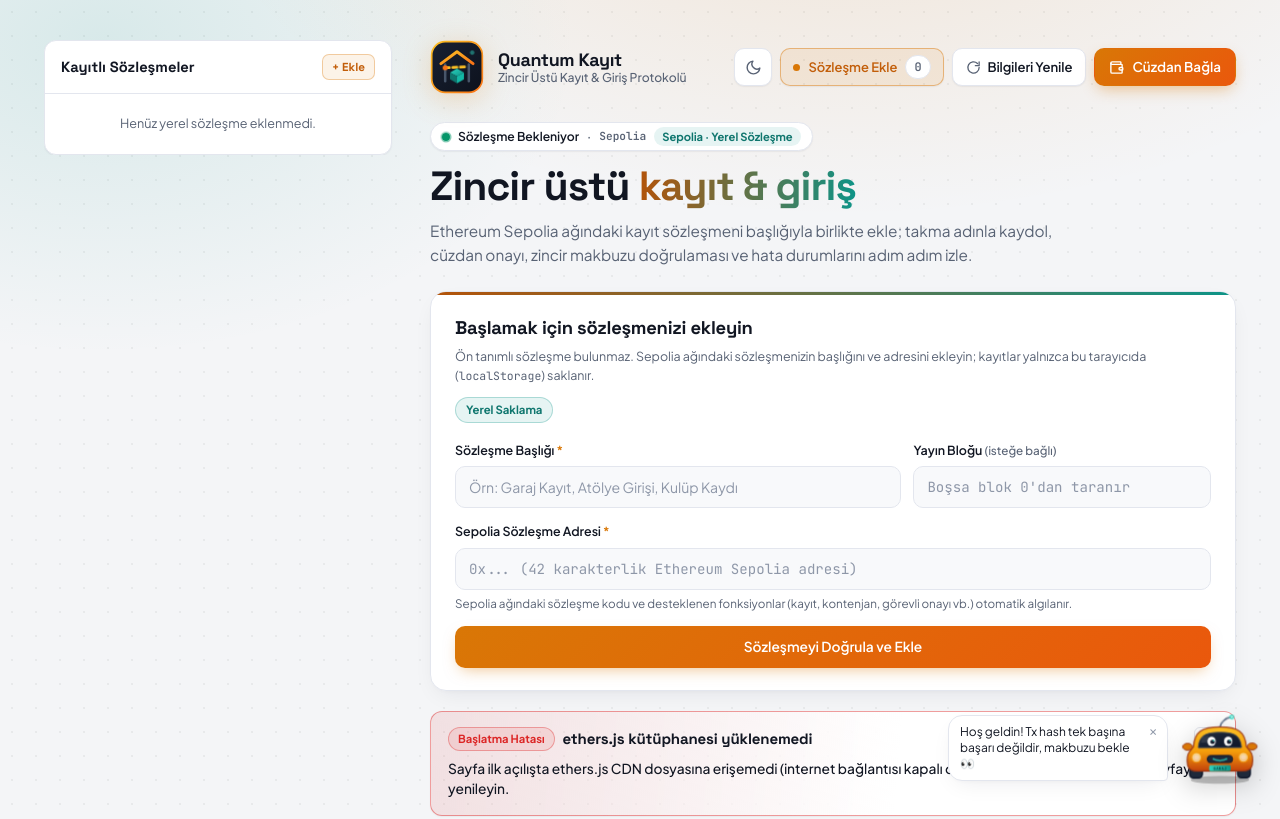
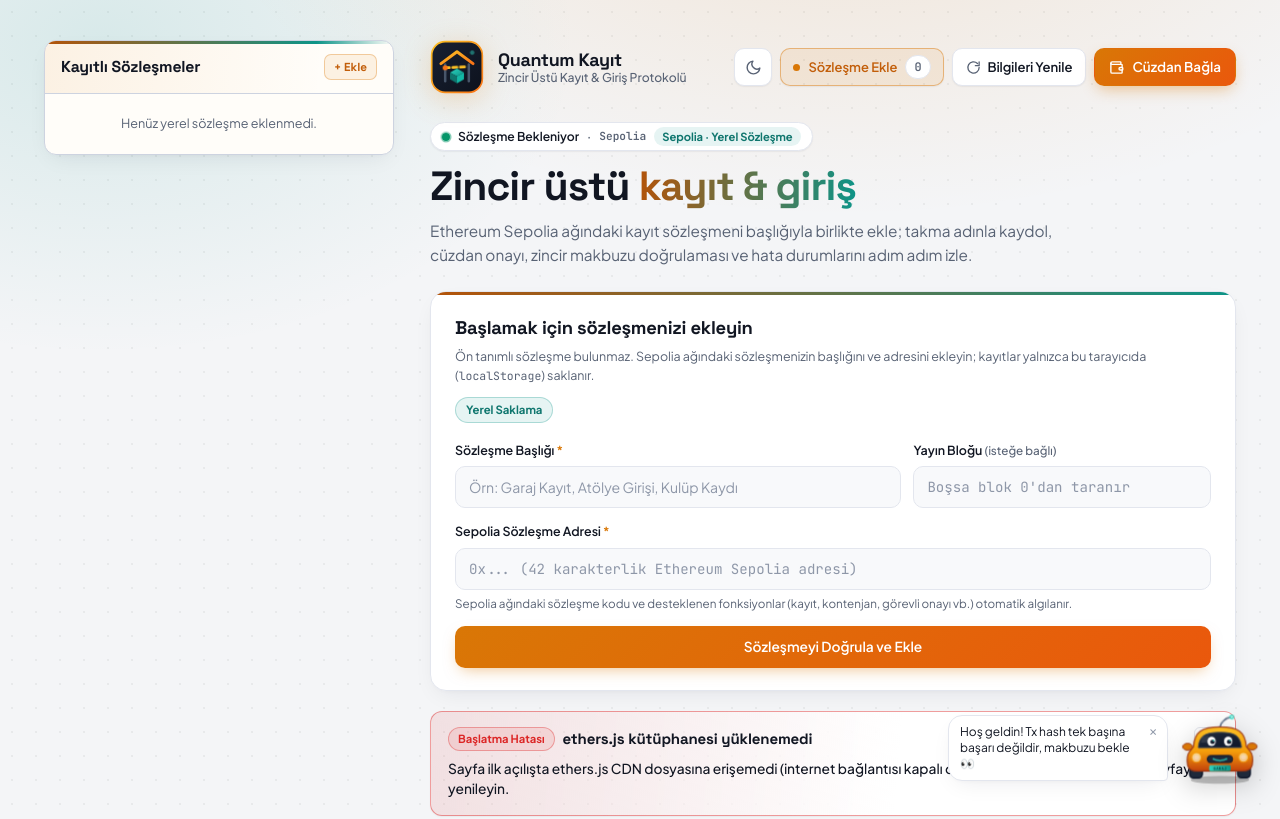
Before and after one commit to Erkandanotesi/quantum-baslangic, a plain HTML site: page docs/index.html in a window 1280 px wide. Shown: the top 819 px of the page. Drawn offline with nearby package versions, Linux system fonts and the light colour scheme.

Commit message:
Sol panel kaydirma ayrildi ve sozlesme panelleri belirginlestirildi

```diff
--- a/docs/styles.css
+++ b/docs/styles.css
@@ -186,10 +186,15 @@ aside {
     position: sticky;
     top: 24px;
     align-self: start;
+    display: flex;
+    flex-direction: column;
+    gap: 14px;
     max-height: calc(100vh - 48px);
-    overflow-y: auto;
-    scrollbar-width: thin;
-    padding-right: 2px;
+    overflow: visible;
+    padding-right: 0;
+  }
+  aside .panel + .panel {
+    margin-top: 0;
   }
 }
 
@@ -2338,3 +2343,152 @@ footer {
   background: var(--teal-soft);
   border-color: rgba(13, 148, 136, 0.28);
 }
+
+
+/* =====================================================
+   SOL PANEL BAĞIMSIZ KAYDIRMA & BELİRGİN SÖZLEŞME KARTLARI
+   ===================================================== */
+#sozlesmelerPanel,
+#aktifSozlesmePanel {
+  flex: 0 0 auto;
+  position: relative;
+  background: var(--card-hi);
+  border-color: var(--line-strong);
+  box-shadow: var(--shadow-md);
+}
+
+#sozlesmelerPanel::before,
+#aktifSozlesmePanel::before {
+  content: "";
+  position: absolute;
+  top: 0;
+  left: 0;
+  right: 0;
+  height: 2.5px;
+  pointer-events: none;
+}
+
+#sozlesmelerPanel::before {
+  background: linear-gradient(90deg, var(--grad-a), var(--grad-b) 78%, transparent);
+}
+
+#aktifSozlesmePanel::before {
+  background: linear-gradient(90deg, var(--grad-b), var(--grad-a) 78%, transparent);
+}
+
+#sozlesmelerPanel .panel-head,
+#aktifSozlesmePanel .panel-head {
+  font-size: 0.99rem;
+  font-weight: 700;
+  letter-spacing: -0.015em;
+  padding: 13px 16px;
+  border-bottom-color: var(--line-strong);
+}
+
+#sozlesmelerPanel .panel-head {
+  background: linear-gradient(95deg, var(--accent-soft), transparent 80%);
+}
+
+#aktifSozlesmePanel .panel-head {
+  background: linear-gradient(95deg, var(--teal-soft), transparent 80%);
+}
+
+#aktifSozlesmePanel .kv {
+  gap: 6px 12px;
+  padding: 11px 16px;
+}
+
+#cName {
+  font-family: "Space Grotesk", "Plus Jakarta Sans", sans-serif;
+  font-weight: 700;
+  font-size: 0.92rem;
+  color: var(--text);
+}
+
+#kayitliSozlesmeListesi {
+  max-height: 175px;
+  overflow-y: auto;
+}
+
+.contract-item.active {
+  border-color: var(--teal);
+  box-shadow: inset 3px 0 0 var(--teal);
+}
+
+#sonIslemlerPanel {
+  flex: 1 1 auto;
+  min-height: 0;
+  display: flex;
+  flex-direction: column;
+  overflow: hidden;
+}
+
+#sonIslemlerPanel .panel-head,
+#sonIslemlerPanel .panel-subbar {
+  flex: 0 0 auto;
+}
+
+#sonIslemlerPanel .txs {
+  flex: 1 1 auto;
+  min-height: 0;
+  overflow-y: auto;
+  max-height: 440px;
+}
+
+@media (min-width: 1020px) and (min-height: 820px) {
+  #sonIslemlerPanel .txs {
+    max-height: none;
+  }
+}
+
+@media (min-width: 1020px) and (max-height: 819px) {
+  aside {
+    position: static;
+    max-height: none;
+  }
+  #sonIslemlerPanel {
+    flex: 0 0 auto;
+  }
+  #sonIslemlerPanel .txs {
+    max-height: 420px;
+  }
+}
+
+/* Tema uyumlu ince kaydırma çubukları */
+#sonIslemlerPanel .txs,
+#kayitliSozlesmeListesi,
+#modalSozlesmeListesi,
+.modal-dialog {
+  scrollbar-width: thin;
+  scrollbar-color: var(--line-strong) transparent;
+}
+
+#sonIslemlerPanel .txs::-webkit-scrollbar,
+#kayitliSozlesmeListesi::-webkit-scrollbar,
+#modalSozlesmeListesi::-webkit-scrollbar,
+.modal-dialog::-webkit-scrollbar {
+  width: 6px;
+  height: 6px;
+}
+
+#sonIslemlerPanel .txs::-webkit-scrollbar-track,
+#kayitliSozlesmeListesi::-webkit-scrollbar-track,
+#modalSozlesmeListesi::-webkit-scrollbar-track,
+.modal-dialog::-webkit-scrollbar-track {
+  background: transparent;
+}
+
+#sonIslemlerPanel .txs::-webkit-scrollbar-thumb,
+#kayitliSozlesmeListesi::-webkit-scrollbar-thumb,
+#modalSozlesmeListesi::-webkit-scrollbar-thumb,
+.modal-dialog::-webkit-scrollbar-thumb {
+  background: var(--line-strong);
+  border-radius: 999px;
+}
+
+#sonIslemlerPanel .txs::-webkit-scrollbar-thumb:hover,
+#kayitliSozlesmeListesi::-webkit-scrollbar-thumb:hover,
+#modalSozlesmeListesi::-webkit-scrollbar-thumb:hover,
+.modal-dialog::-webkit-scrollbar-thumb:hover {
+  background: var(--faint);
+}
```
